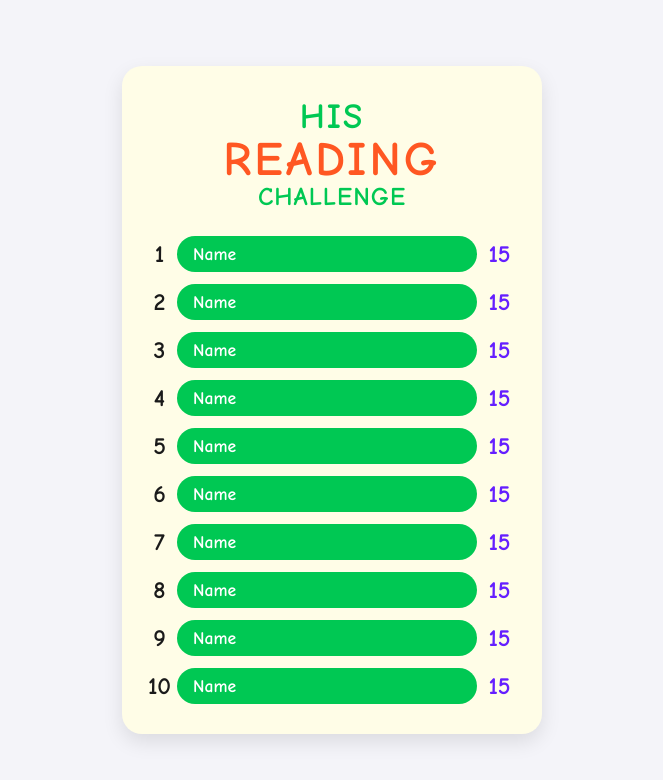
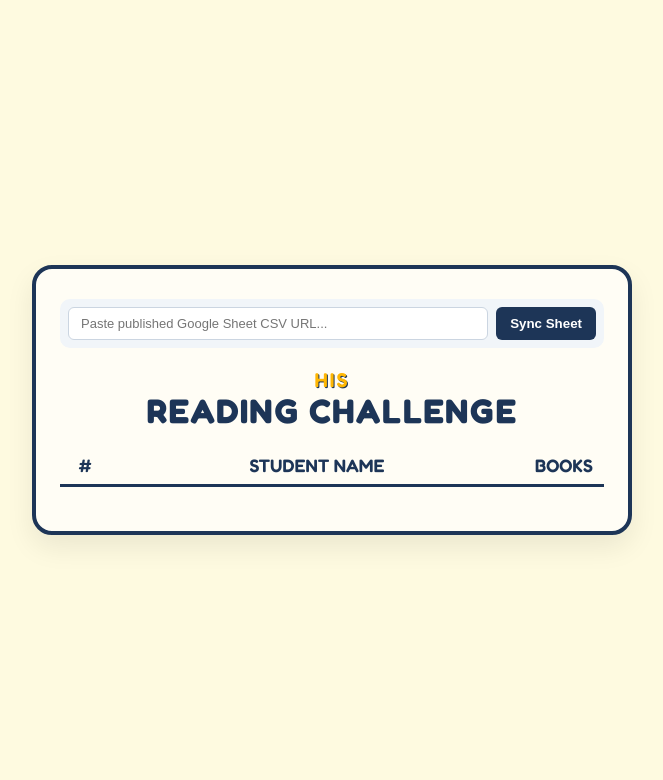
Before and after one commit to mchurchi/readingtracker, a plain HTML site: page index.html in a window 1280 px wide. Shown: the whole page, without its empty margins (308-971 px from the left). Drawn offline with Linux system fonts and the light colour scheme.

Commit message:
Update4 index.html

```diff
--- a/index.html
+++ b/index.html
@@ -3,71 +3,215 @@
 <head>
   <meta charset="UTF-8">
   <meta name="viewport" content="width=device-width, initial-scale=1.0">
-  <title>HIS Reading Challenge</title>
-  <link rel="stylesheet" href="style.css">
+  <title>HIS Reading Challenge Leaderboard</title>
+  <link rel="preconnect" href="https://fonts.googleapis.com">
+  <link rel="preconnect" href="https://fonts.gstatic.com" crossorigin>
+  <link href="https://fonts.googleapis.com/css2?family=Fredoka:wght@600;700&family=Nunito:wght@800&display=swap" rel="stylesheet">
+  <style>
+    :root {
+      --bg-cream: #fefae0;
+      --navy-main: #1d3557;
+      --accent-gold: #ffb703;
+      --pill-bg: #ffffff;
+      --text-dark: #1d3557;
+    }
+
+    * { box-sizing: border-box; margin: 0; padding: 0; }
+
+    body {
+      font-family: 'Nunito', sans-serif;
+      background-color: var(--bg-cream);
+      color: var(--text-dark);
+      display: flex;
+      justify-content: center;
+      align-items: center;
+      min-height: 100vh;
+      padding: 20px;
+    }
+
+    .infographic-container {
+      width: 100%;
+      max-width: 600px;
+      background: #fffdf5;
+      border: 4px solid var(--navy-main);
+      border-radius: 20px;
+      padding: 30px 24px;
+      box-shadow: 0 12px 28px rgba(0, 0, 0, 0.08);
+      position: relative;
+    }
+
+    /* Admin setup bar */
+    .config-bar {
+      margin-bottom: 20px;
+      display: flex;
+      gap: 8px;
+      background: #f1f5f9;
+      padding: 8px;
+      border-radius: 10px;
+    }
+
+    .config-bar input {
+      flex: 1;
+      padding: 8px 12px;
+      border: 1px solid #cbd5e1;
+      border-radius: 6px;
+      font-size: 13px;
+    }
+
+    .config-bar button {
+      background: var(--navy-main);
+      color: white;
+      border: none;
+      padding: 8px 14px;
+      border-radius: 6px;
+      font-weight: bold;
+      cursor: pointer;
+    }
+
+    /* Title section matching Canva graphic */
+    .header-banner {
+      text-align: center;
+      margin-bottom: 24px;
+    }
+
+    .sub-title {
+      font-family: 'Fredoka', cursive;
+      font-size: 20px;
+      letter-spacing: 2px;
+      color: var(--accent-gold);
+      text-shadow: 1px 1px 0 var(--navy-main);
+    }
+
+    .main-title {
+      font-family: 'Fredoka', cursive;
+      font-size: 34px;
+      color: var(--navy-main);
+      text-transform: uppercase;
+      letter-spacing: 1.5px;
+      line-height: 1.1;
+    }
+
+    .grid-header {
+      display: grid;
+      grid-template-columns: 50px 1fr 80px;
+      font-family: 'Fredoka', cursive;
+      font-size: 18px;
+      color: var(--navy-main);
+      text-align: center;
+      padding-bottom: 8px;
+      border-bottom: 3px solid var(--navy-main);
+      margin-bottom: 14px;
+    }
+
+    .leaderboard-rows {
+      display: flex;
+      flex-direction: column;
+      gap: 10px;
+    }
+
+    .row {
+      display: grid;
+      grid-template-columns: 50px 1fr 80px;
+      align-items: center;
+    }
+
+    .rank-num {
+      font-family: 'Fredoka', cursive;
+      font-size: 24px;
+      color: var(--navy-main);
+      text-align: center;
+    }
+
+    .name-card {
+      background: var(--pill-bg);
+      border: 2px solid var(--navy-main);
+      border-radius: 12px;
+      padding: 8px 16px;
+      text-align: center;
+      font-size: 18px;
+      font-weight: 800;
+      color: var(--navy-main);
+      box-shadow: 2px 2px 0px var(--navy-main);
+    }
+
+    .books-count {
+      font-family: 'Fredoka', cursive;
+      font-size: 22px;
+      color: var(--navy-main);
+      text-align: center;
+    }
+  </style>
 </head>
 <body>
 
-  <div class="leaderboard-container">
-    <header class="leaderboard-header">
-      <h2>HIS</h2>
-      <h1>READING</h1>
-      <h3>CHALLENGE</h3>
-    </header>
+  <div class="infographic-container">
+    <div class="config-bar">
+      <input type="url" id="csvUrl" placeholder="Paste published Google Sheet CSV URL...">
+      <button onclick="loadSheetData()">Sync Sheet</button>
+    </div>
 
-    <div class="leaderboard-list">
-      <div class="leaderboard-row">
-        <span class="rank">1</span>
-        <div class="name-pill">Name</div>
-        <span class="score">15</span>
-      </div>
-      <div class="leaderboard-row">
-        <span class="rank">2</span>
-        <div class="name-pill">Name</div>
-        <span class="score">15</span>
-      </div>
-      <div class="leaderboard-row">
-        <span class="rank">3</span>
-        <div class="name-pill">Name</div>
-        <span class="score">15</span>
-      </div>
-      <div class="leaderboard-row">
-        <span class="rank">4</span>
-        <div class="name-pill">Name</div>
-        <span class="score">15</span>
-      </div>
-      <div class="leaderboard-row">
-        <span class="rank">5</span>
-        <div class="name-pill">Name</div>
-        <span class="score">15</span>
-      </div>
-      <div class="leaderboard-row">
-        <span class="rank">6</span>
-        <div class="name-pill">Name</div>
-        <span class="score">15</span>
-      </div>
-      <div class="leaderboard-row">
-        <span class="rank">7</span>
-        <div class="name-pill">Name</div>
-        <span class="score">15</span>
-      </div>
-      <div class="leaderboard-row">
-        <span class="rank">8</span>
-        <div class="name-pill">Name</div>
-        <span class="score">15</span>
-      </div>
-      <div class="leaderboard-row">
-        <span class="rank">9</span>
-        <div class="name-pill">Name</div>
-        <span class="score">15</span>
-      </div>
-      <div class="leaderboard-row">
-        <span class="rank">10</span>
-        <div class="name-pill">Name</div>
-        <span class="score">15</span>
-      </div>
+    <div class="header-banner">
+      <div class="sub-title">HIS</div>
+      <h1 class="main-title">READING CHALLENGE</h1>
     </div>
+
+    <div class="grid-header">
+      <div>#</div>
+      <div>STUDENT NAME</div>
+      <div>BOOKS</div>
+    </div>
+
+    <div id="boardRows" class="leaderboard-rows"></div>
   </div>
 
+  <script>
+    window.onload = () => {
+      const saved = localStorage.getItem('gh_sheet_csv');
+      if (saved) {
+        document.getElementById('csvUrl').value = saved;
+        loadSheetData();
+      }
+    };
+
+    function loadSheetData() {
+      const url = document.getElementById('csvUrl').value.trim();
+      if (!url) return;
+      localStorage.setItem('gh_sheet_csv', url);
+      const container = document.getElementById('boardRows');
+
+      fetch(url)
+        .then(r => r.text())
+        .then(csvText => {
+          const lines = csvText.split(/\r?\n/).filter(l => l.trim() !== '');
+          const data = [];
+          lines.forEach((line, i) => {
+            if (i === 0 && (line.toLowerCase().includes('name') || line.toLowerCase().includes('student'))) return;
+            const cols = line.split(/,(?=(?:[^\"]*\"[^\"]*\")*[^\"]*$)/).map(c => c.replace(/^\"|\"$/g, '').trim());
+            if (cols.length >= 2) {
+              const name = cols[0];
+              const count = parseInt(cols[1], 10) || 0;
+              if (name) data.push({ name, count });
+            }
+          });
+
+          data.sort((a, b) => b.count - a.count);
+          container.innerHTML = '';
+
+          data.slice(0, 10).forEach((item, index) => {
+            const row = document.createElement('div');
+            row.className = 'row';
+            row.innerHTML = `
+              <div class="rank-num">${index + 1}</div>
+              <div class="name-card">${item.name}</div>
+              <div class="books-count">${item.count}</div>
+            `;
+            container.appendChild(row);
+          });
+        })
+        .catch(err => {
+          container.innerHTML = `<div style="text-align:center; color:red; padding:10px;">Failed to load data.</div>`;
+        });
+    }
+  </script>
 </body>
 </html>
```
